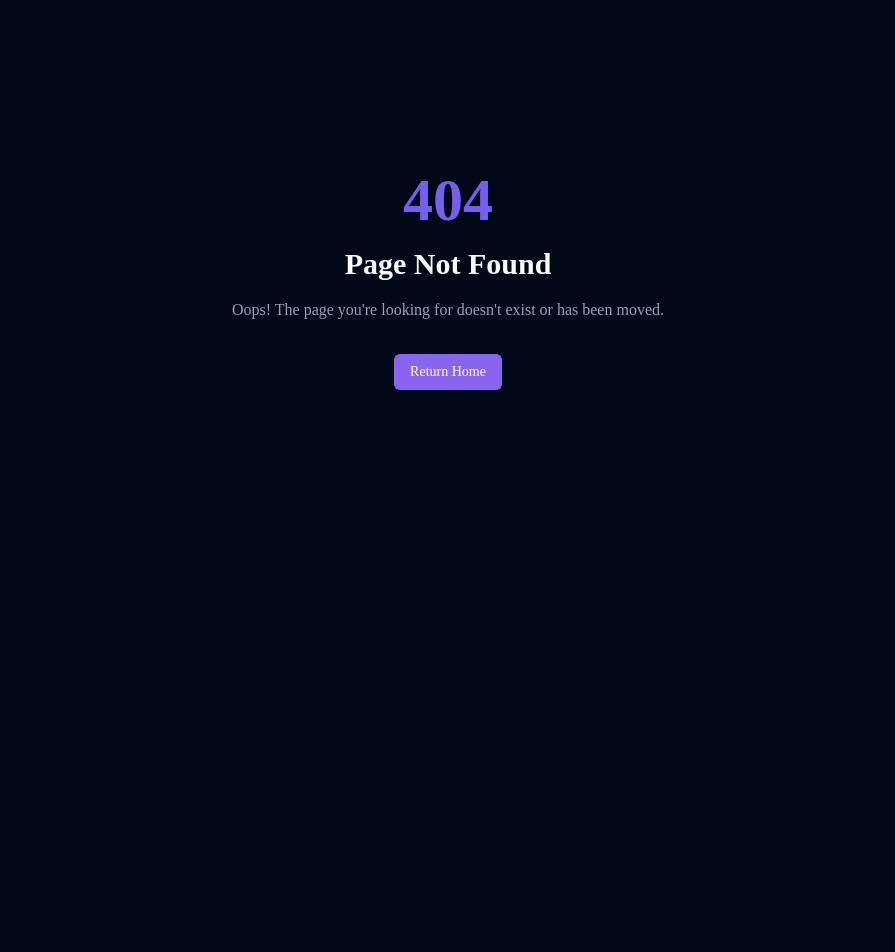
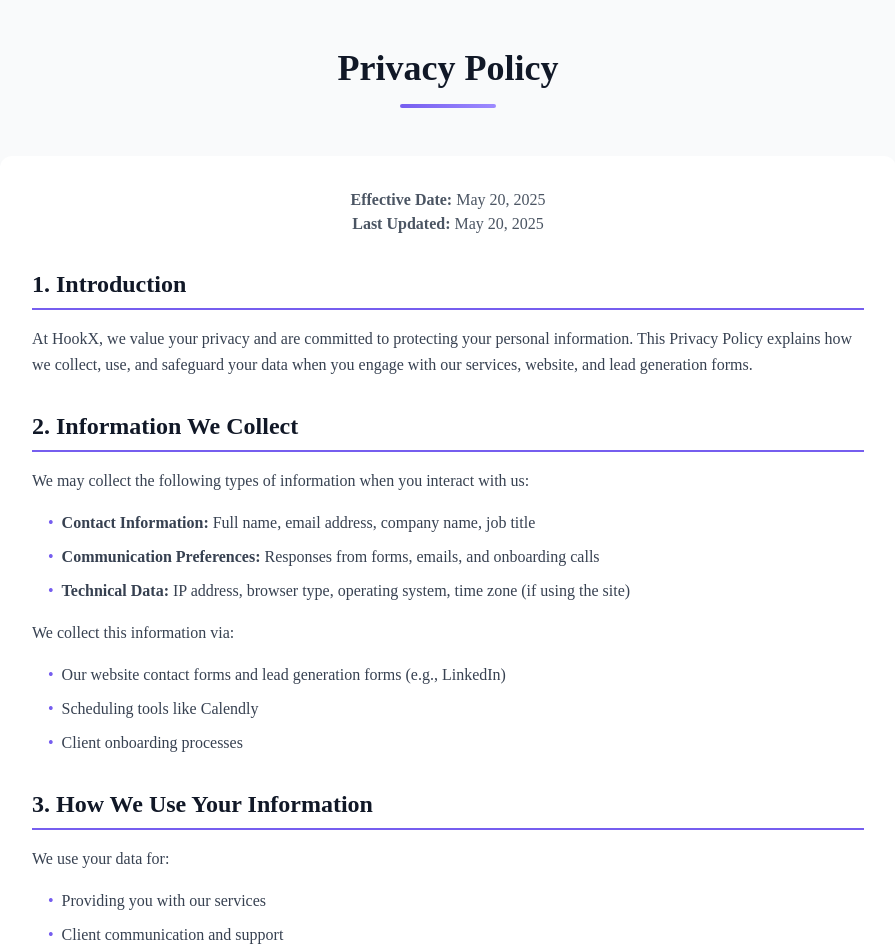
Before and after one commit to HookX-Agency/landing-page, a Next.js app: page /privacy-policy in a window 1280 px wide. Before the commit this address had no page. Shown: the top 952 px of the page, without its empty margins (192-1087 px from the left). Before the commit the page ends 800 px from the top, so only its background shows below. Built offline with nearby package versions, Linux system fonts and the light colour scheme; a web font is replaced by a local one.

Commit message:
Privacy Policy Added

```diff
--- /dev/null
+++ b/src/app/privacy-policy/page.tsx
@@ -0,0 +1,129 @@
+import { Metadata } from 'next';
+import Link from 'next/link';
+
+export const metadata: Metadata = {
+  title: 'HookX Privacy Policy',
+  description: 'Learn how HookX collects, uses, and protects your data.',
+};
+
+const Section = ({ title, children }: { title: string; children: React.ReactNode }) => (
+  <div className="mb-8">
+    <h2 className="text-2xl font-semibold text-gray-900 mb-4 border-b-2 border-[#765EEF] pb-2">
+      {title}
+    </h2>
+    <div className="text-gray-700 leading-relaxed space-y-4">
+      {children}
+    </div>
+  </div>
+);
+
+const ListItem = ({ children }: { children: React.ReactNode }) => (
+  <li className="flex items-start">
+    <span className="text-[#765EEF] mr-2">•</span>
+    <span>{children}</span>
+  </li>
+);
+
+export default function PrivacyPolicy() {
+  return (
+    <main className="min-h-screen bg-gray-50 py-12 px-4 sm:px-6 lg:px-8">
+      <div className="max-w-4xl mx-auto">
+        <div className="text-center mb-12">
+          <h1 className="text-4xl font-bold text-gray-900 mb-4">Privacy Policy</h1>
+          <div className="w-24 h-1 bg-gradient-to-r from-[#765EEF] to-[#9D8AFF] mx-auto rounded-full"></div>
+        </div>
+
+        <div className="bg-white rounded-xl shadow-lg p-8">
+          <div className="mb-8 text-center">
+            <p className="text-gray-600">
+              <strong>Effective Date:</strong> May 20, 2025<br />
+              <strong>Last Updated:</strong> May 20, 2025
+            </p>
+          </div>
+
+          <Section title="1. Introduction">
+            <p>At HookX, we value your privacy and are committed to protecting your personal information. This Privacy Policy explains how we collect, use, and safeguard your data when you engage with our services, website, and lead generation forms.</p>
+          </Section>
+
+          <Section title="2. Information We Collect">
+            <p>We may collect the following types of information when you interact with us:</p>
+            <ul className="mt-3 space-y-2 ml-4">
+              <ListItem><strong>Contact Information:</strong> Full name, email address, company name, job title</ListItem>
+              <ListItem><strong>Communication Preferences:</strong> Responses from forms, emails, and onboarding calls</ListItem>
+              <ListItem><strong>Technical Data:</strong> IP address, browser type, operating system, time zone (if using the site)</ListItem>
+            </ul>
+            <p className="mt-4">We collect this information via:</p>
+            <ul className="mt-2 space-y-2 ml-4">
+              <ListItem>Our website contact forms and lead generation forms (e.g., LinkedIn)</ListItem>
+              <ListItem>Scheduling tools like Calendly</ListItem>
+              <ListItem>Client onboarding processes</ListItem>
+            </ul>
+          </Section>
+
+          <Section title="3. How We Use Your Information">
+            <p>We use your data for:</p>
+            <ul className="mt-2 space-y-2 ml-4">
+              <ListItem>Providing you with our services</ListItem>
+              <ListItem>Client communication and support</ListItem>
+              <ListItem>Sending project updates and related communication</ListItem>
+              <ListItem>Improving user experience on our website</ListItem>
+              <ListItem>Internal analytics and service optimization</ListItem>
+            </ul>
+            <p className="mt-4">We do not sell or rent your personal information.</p>
+          </Section>
+
+          <Section title="4. Third-Party Services">
+            <p>We may use trusted third-party services to operate our business, including but not limited to:</p>
+            <ul className="mt-2 space-y-2 ml-4">
+              <ListItem>Calendly for scheduling calls</ListItem>
+              <ListItem>Notion for client management</ListItem>
+              <ListItem>Google Workspace for communication and file sharing</ListItem>
+              <ListItem>Zapier for workflow automation</ListItem>
+            </ul>
+            <p className="mt-4">These services may have access to certain information only as needed and are governed by their own privacy policies.</p>
+          </Section>
+
+          <Section title="5. Data Retention and Security">
+            <p>We retain your data only as long as necessary to fulfill the purpose it was collected for. All data is stored securely with standard industry protocols to prevent unauthorized access, disclosure, or loss.</p>
+          </Section>
+
+          <Section title="6. Your Rights">
+            <p>You may:</p>
+            <ul className="mt-2 space-y-2 ml-4">
+              <ListItem>Request a copy of your data</ListItem>
+              <ListItem>Ask us to update, correct, or delete your information</ListItem>
+              <ListItem>Withdraw consent for future communication</ListItem>
+            </ul>
+            <p className="mt-4">To exercise your rights, contact us at: <a href="mailto:createhookx@gmail.com" className="text-[#765EEF] hover:underline">createhookx@gmail.com</a></p>
+          </Section>
+
+          <Section title="7. Policy Updates">
+            <p>We may update this Privacy Policy from time to time. Any updates will be reflected on this page with a revised effective date.</p>
+          </Section>
+
+          <Section title="8. Contact Us">
+            <p>If you have questions or concerns about this policy or our data practices, reach out to:</p>
+            <div className="mt-4 p-4 bg-gray-50 rounded-lg">
+              <p className="flex items-center text-gray-800">
+                <span className="mr-2">📩</span>
+                <a href="mailto:createhookx@gmail.com" className="text-[#765EEF] hover:underline">createhookx@gmail.com</a>
+              </p>
+            </div>
+          </Section>
+
+          <div className="mt-12 pt-6 border-t border-gray-200 text-center">
+            <Link
+              href="/"
+              className="inline-flex items-center text-[#765EEF] hover:underline"
+            >
+              <svg className="w-5 h-5 mr-1" fill="none" stroke="currentColor" viewBox="0 0 24 24" xmlns="http://www.w3.org/2000/svg">
+                <path strokeLinecap="round" strokeLinejoin="round" strokeWidth={2} d="M10 19l-7-7m0 0l7-7m-7 7h18" />
+              </svg>
+              Back to Home
+            </Link>
+          </div>
+        </div>
+      </div>
+    </main>
+  );
+}
--- a/src/components/footer.tsx
+++ b/src/components/footer.tsx
@@ -73,6 +73,11 @@ export function Footer() {
                 <li>
                   <Link href="#testimonials" className="hover:text-primary-hookx transition-colors">
                     Testimonials
+                  </Link>
+                </li>
+                <li>
+                  <Link href="/privacy-policy" className="hover:text-primary-hookx transition-colors">
+                    Privacy Policy
                   </Link>
                 </li>
               </ul>
--- a/src/components/sections/hero.tsx
+++ b/src/components/sections/hero.tsx
@@ -162,9 +162,9 @@ export function HeroSection() {
             transition={{ duration: 0.6, delay: 0.2 }}
           >
             <p className="text-xl md:text-2xl text-white mb-8">
-              We're not just another video-editing agency, we're{' '}
+              We're not just another marketing agency, we're{' '}
               <img src="/hookx-logo.svg" alt="HookX Logo" className="inline h-8" />
-              {' '}& That's what we create.
+              {' '} & That's what we create.
             </p>
           </motion.div>
 
```
